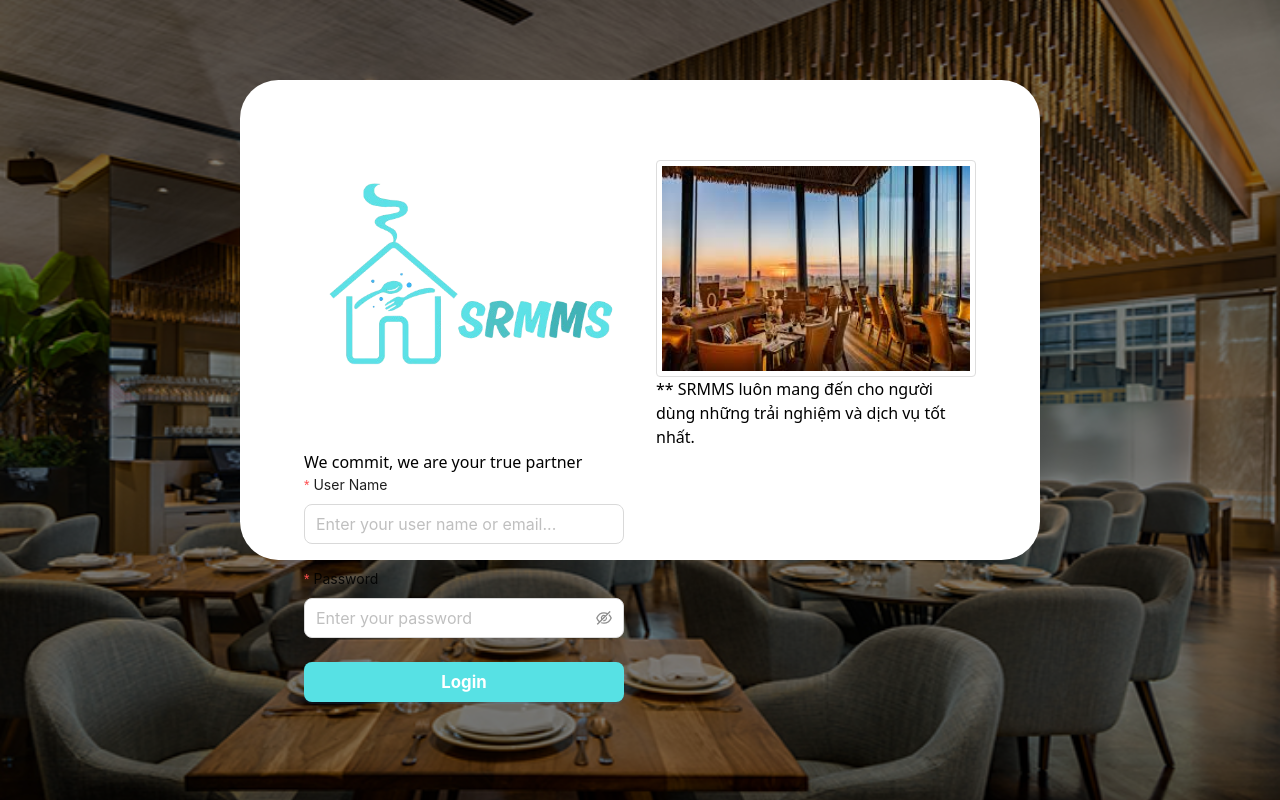
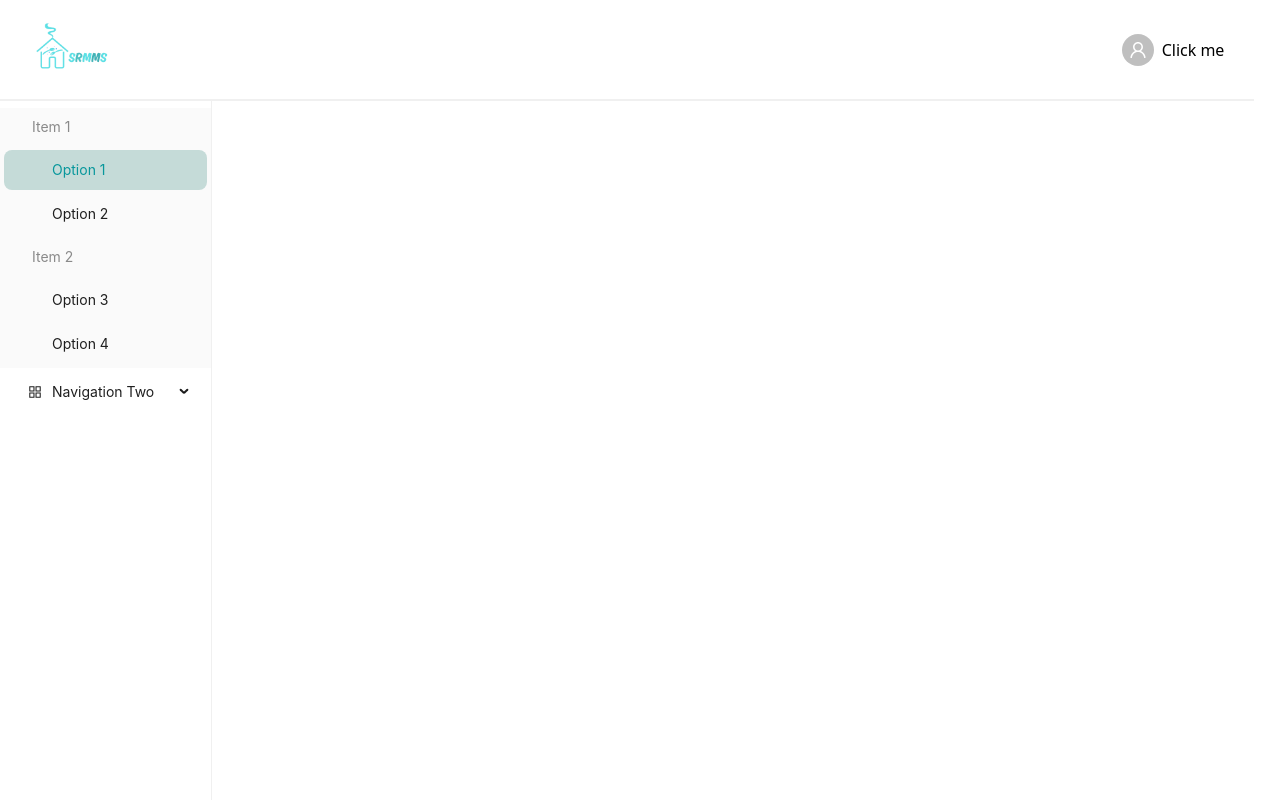
Before and after one commit to giangnvhe/SRMMS-SEP490_G68-FE, a React (Vite) app in the folder SRMMS-fe/: page /admin in a window 1280 px wide. Built offline with nearby package versions, Linux system fonts and the light colour scheme.

Commit message:
layout admin

```diff
--- a/SRMMS-fe/src/App.tsx
+++ b/SRMMS-fe/src/App.tsx
@@ -1,11 +1,15 @@
+import { notification } from "antd";
+import { NotiContext } from "./context/NotiContext";
 import "./index.css";
-import Login from "./pages/Login";
+import Routers from "./routers";
+
 
 function App() {
+  const [api, contextHolder] = notification.useNotification();
   return (
-    <>
-      <Login />
-    </>
+    <NotiContext api={api} contextHolder={contextHolder}>
+      <Routers />
+    </NotiContext>
   );
 }
 
--- /dev/null
+++ b/SRMMS-fe/src/common/const/const.ts
@@ -0,0 +1,8 @@
+export const BREAKPOINT_SCREEN = {
+  xs: 480,
+  sm: 576,
+  md: 768,
+  lg: 992,
+  xl: 1200,
+  xxl: 1600,
+};
--- /dev/null
+++ b/SRMMS-fe/src/components/Nav/index.module.scss
@@ -0,0 +1,42 @@
+.nav-wrapper {
+  padding: 10px 20px;
+  position: fixed;
+  top: 0;
+  z-index: 99;
+  background: #ffffff;
+  width: 98%;
+  box-shadow: 0px -1px 0px 0px #f0f0f0 inset;
+  border-bottom: 1px solid #f0f0f0;
+  :global(.nav-component) {
+    display: flex;
+    align-items: center;
+    justify-content: space-between;
+    width: 100%;
+    :global(.logo) {
+      display: flex;
+      align-items: center;
+      img {
+        cursor: pointer;
+        max-height: 80px;
+        margin-left: 10px;
+        @media (max-width: 992px) {
+          max-height: 20px;
+        }
+      }
+      :global(.btn-expaned-sp) {
+        display: block;
+        @media (min-width: 992px) {
+          display: none;
+        }
+      }
+    }
+    :global(.right-group-btn) {
+      display: flex;
+      align-items: center;
+      :global(.drop-down-info) {
+        cursor: pointer;
+        margin-right: 10px;
+      }
+    }
+  }
+}
--- /dev/null
+++ b/SRMMS-fe/src/components/Nav/index.tsx
@@ -0,0 +1,108 @@
+import {
+  CloseOutlined,
+  LoginOutlined,
+  MenuOutlined,
+  UserOutlined,
+} from "@ant-design/icons";
+import { removeAccessToken } from "../../configs/accessToken";
+import useNotification from "../../hooks/useNotification";
+import { logout } from "../../services/auth";
+import type { MenuProps } from "antd";
+import { Avatar, Dropdown, Space } from "antd";
+import { AxiosError } from "axios";
+import classNames from "classnames";
+import { useMutation } from "react-query";
+import { useNavigate } from "react-router-dom";
+import styles from "./index.module.scss";
+import Logo from "../../assets/images/Logo.png";
+
+interface Props {
+  isOpenSideBar: boolean;
+  handleHiddenSideBar: () => void;
+  handleShowSideBar: () => void;
+}
+
+const Logout = () => {
+  //const navigate = useNavigate();
+
+  //const { errorMessage } = useNotification();
+
+  const handleLogout = useMutation(logout, {
+    onError: (error: AxiosError<{ message: string }>) => {
+      //errorMessage({ description: error.response?.data.message || "" });
+    },
+    onSuccess: (result) => {
+      //   if (result) {
+      //     removeAccessToken();
+      //     navigate("/login");
+      //   }
+    },
+  });
+
+  return (
+    <div onClick={() => handleLogout.mutate()}>
+      <LoginOutlined style={{ marginRight: "10px" }} />
+      <span>Logout</span>
+    </div>
+  );
+};
+
+const items: MenuProps["items"] = [
+  {
+    label: <a href="https://www.antgroup.com">Edit Profile</a>,
+    key: "0",
+  },
+  {
+    label: <a href="https://www.aliyun.com">Change Password</a>,
+    key: "1",
+  },
+  {
+    type: "divider",
+  },
+  {
+    label: <Logout />,
+    key: "3",
+  },
+];
+
+const cx = classNames.bind(styles);
+
+export default function Nav({
+  isOpenSideBar,
+  handleHiddenSideBar,
+  handleShowSideBar,
+}: Props) {
+  const navigate = useNavigate();
+  return (
+    <div className={cx(styles["nav-wrapper"])}>
+      <div className="nav-component">
+        <div className="logo" onClick={() => navigate("/")}>
+          {isOpenSideBar ? (
+            <CloseOutlined
+              className="btn-expaned-sp"
+              onClick={handleHiddenSideBar}
+            />
+          ) : (
+            <MenuOutlined
+              className="btn-expaned-sp"
+              onClick={handleShowSideBar}
+            />
+          )}
+          <img src={Logo} />
+        </div>
+        <div className={cx("right-group-btn")}>
+          <Dropdown
+            className="drop-down-info"
+            menu={{ items }}
+            trigger={["click"]}
+          >
+            <Space>
+              <Avatar src="" icon={<UserOutlined />} />
+              Click me
+            </Space>
+          </Dropdown>
+        </div>
+      </div>
+    </div>
+  );
+}
--- a/SRMMS-fe/src/components/Spiner/index.tsx
+++ b/SRMMS-fe/src/components/Spiner/index.tsx
@@ -1,8 +1,5 @@
-import { LoadingOutlined } from "@ant-design/icons";
-import { Spin } from "antd";
 import classNames from "classnames/bind";
 
-import { useRef } from "react";
 import styles from "./index.module.scss";
 
 const cx = classNames.bind(styles);
@@ -13,8 +10,8 @@ interface IProps {
   isLoading?: boolean;
 }
 
-const Spinner = ({ fontSize = 24, children, isLoading = true }: IProps) => {
-  const ref = useRef<HTMLDivElement>(null);
+const Spinner = () => {
+  //const ref = useRef<HTMLDivElement>(null);
 
   /* const [styleComponent, setStyleComponent] = useState({});
 
@@ -32,11 +29,12 @@ const Spinner = ({ fontSize = 24, children, isLoading = true }: IProps) => {
   }, [ref]); */
 
   return (
-    <div className={cx("spiner")} ref={ref}>
-      <Spin spinning={isLoading} indicator={<LoadingOutlined style={{ fontSize: fontSize }} spin />}>
-        {children}
-      </Spin>
-    </div>
+    <></>
+    // <div className={cx("spiner")} ref={ref}>
+    //   <Spin spinning={isLoading} indicator={<LoadingOutlined style={{ fontSize: fontSize }} spin />}>
+    //     {children}
+    //   </Spin>
+    // </div>
   );
 };
 
--- /dev/null
+++ b/SRMMS-fe/src/layouts/AdminLayout/index.module.scss
@@ -0,0 +1,19 @@
+@import "../../styles/variables.scss";
+
+:global(.admin-layout) {
+  width: 100%;
+  height: $min-heigth-user-layout-pc;
+  margin-top: 60px;
+  // css auth
+  display: flex;
+  overflow: hidden;
+  @media (max-width: 992px) {
+    height: $min-heigth-user-layout-sp;
+    margin-top: 52px;
+  }
+  :global(.body-layout) {
+    width: 100%;
+    overflow: auto;
+    padding: 20px;
+  }
+}
--- a/SRMMS-fe/src/layouts/AdminLayout/index.tsx
+++ b/SRMMS-fe/src/layouts/AdminLayout/index.tsx
@@ -1,9 +1,85 @@
+import { Suspense, useLayoutEffect, useState } from "react";
+import { useWindowSize } from "../../hooks/useWindowSize";
+import { BREAKPOINT_SCREEN } from "../../common/const/const";
+import Nav from "../../components/Nav";
+import Sidebar from "../../pages/Admin";
+import { Outlet } from "react-router-dom";
+import Spinner from "../../components/Spiner";
+import styles from "./index.module.scss";
+import classNames from "classnames";
+import { ConfigProvider } from "antd";
+
+const cx = classNames.bind(styles);
+
 const AdminLayout = () => {
+  const [isOpenSideBar, setIsOpenSideBar] = useState(true);
+  const resize = useWindowSize();
+
+  const handleShowSideBar = () => {
+    setIsOpenSideBar(true);
+  };
+
+  const handleHiddenSideBar = () => {
+    setIsOpenSideBar(false);
+  };
+
+  useLayoutEffect(() => {
+    if (window.innerWidth < BREAKPOINT_SCREEN.lg) {
+      setIsOpenSideBar(false);
+    }
+
+    if (window.innerWidth > BREAKPOINT_SCREEN.lg) {
+      setIsOpenSideBar(true);
+    }
+  }, [resize]);
+
   return (
-    <div className="flex gap-3">
-      <div className="">left</div>
-      <div>right</div>
-    </div>
+    <ConfigProvider
+      theme={{
+        token: {
+          colorPrimary: "#08979C",
+        },
+        components: {
+          Button: {
+            primaryShadow: "0px 10px 20px -10px #08979C",
+            borderRadius: 2,
+            borderRadiusLG: 2,
+          },
+          Input: {
+            borderRadius: 2,
+            borderRadiusLG: 2,
+          },
+          InputNumber: {
+            borderRadius: 2,
+            borderRadiusLG: 2,
+          },
+          Select: {
+            borderRadius: 2,
+            borderRadiusLG: 2,
+          },
+          DatePicker: {
+            borderRadius: 2,
+            borderRadiusLG: 2,
+          },
+        },
+      }}
+    >
+      <div>
+        <Nav
+          isOpenSideBar={isOpenSideBar}
+          handleHiddenSideBar={handleHiddenSideBar}
+          handleShowSideBar={handleShowSideBar}
+        />
+        <div className={cx("admin-layout")}>
+          <Sidebar />
+          <div className="body-layout">
+            <Suspense fallback={<Spinner />}>
+              <Outlet />
+            </Suspense>
+          </div>
+        </div>
+      </div>
+    </ConfigProvider>
   );
 };
 
--- /dev/null
+++ b/SRMMS-fe/src/pages/Admin/index.tsx
@@ -0,0 +1,69 @@
+import { Menu, MenuProps } from "antd";
+import { AppstoreOutlined, MailOutlined } from "@ant-design/icons";
+import { useNavigate } from "react-router-dom";
+
+type MenuItem = Required<MenuProps>["items"][number];
+
+const Sidebar = () => {
+  const navigate = useNavigate();
+  const onClick: MenuProps["onClick"] = (e) => {
+    navigate(e.key);
+  };
+
+  const items: MenuItem[] = [
+    {
+      key: "sub1",
+      label: "Navigation One",
+      icon: <MailOutlined />,
+      children: [
+        {
+          key: "g1",
+          label: "Item 1",
+          type: "group",
+          children: [
+            { key: "1", label: "Option 1" },
+            { key: "2", label: "Option 2" },
+          ],
+        },
+        {
+          key: "g2",
+          label: "Item 2",
+          type: "group",
+          children: [
+            { key: "3", label: "Option 3" },
+            { key: "4", label: "Option 4" },
+          ],
+        },
+      ],
+    },
+    {
+      key: "sub2",
+      label: "Navigation Two",
+      icon: <AppstoreOutlined />,
+      children: [
+        { key: "5", label: "Option 5" },
+        { key: "6", label: "Option 6" },
+        {
+          key: "sub3",
+          label: "Submenu",
+          children: [
+            { key: "7", label: "Option 7" },
+            { key: "8", label: "Option 8" },
+          ],
+        },
+      ],
+    },
+  ];
+  return (
+    <Menu
+      onClick={onClick}
+      style={{ width: 256 }}
+      defaultSelectedKeys={["1"]}
+      defaultOpenKeys={["sub1"]}
+      mode="inline"
+      items={items}
+    />
+  );
+};
+
+export default Sidebar;
--- a/SRMMS-fe/src/routers/index.tsx
+++ b/SRMMS-fe/src/routers/index.tsx
@@ -1,9 +1,15 @@
 import { createBrowserRouter, RouterProvider } from "react-router-dom";
+import AdminLayout from "../layouts/AdminLayout";
 
 const RouterComponent = () => {
   const router = createBrowserRouter([
     {
       element: "<UserLayout />",
+      children: [],
+    },
+    {
+      element: <AdminLayout />,
+      path: "/admin",
       children: [],
     },
   ]);
--- /dev/null
+++ b/SRMMS-fe/src/services/auth.ts
@@ -0,0 +1,4 @@
+export const logout = async () => {
+    // const result = await request.get<unknown, AxiosResponse<LoginResponse>>(getApi("api/v1", "user/logout"));
+    // return result;
+  };
--- a/SRMMS-fe/vite.config.ts
+++ b/SRMMS-fe/vite.config.ts
@@ -1,7 +1,7 @@
-import { defineConfig } from 'vite'
-import react from '@vitejs/plugin-react-swc'
+import { defineConfig } from "vite";
+import react from "@vitejs/plugin-react-swc";
 
 // https://vitejs.dev/config/
 export default defineConfig({
   plugins: [react()],
-})
+});
```
Also changed, not shown: SRMMS-fe/src/context/NotiContext.tsx (+30 -8 lines), 1 other file (tests, documents, lock files or other folders).
